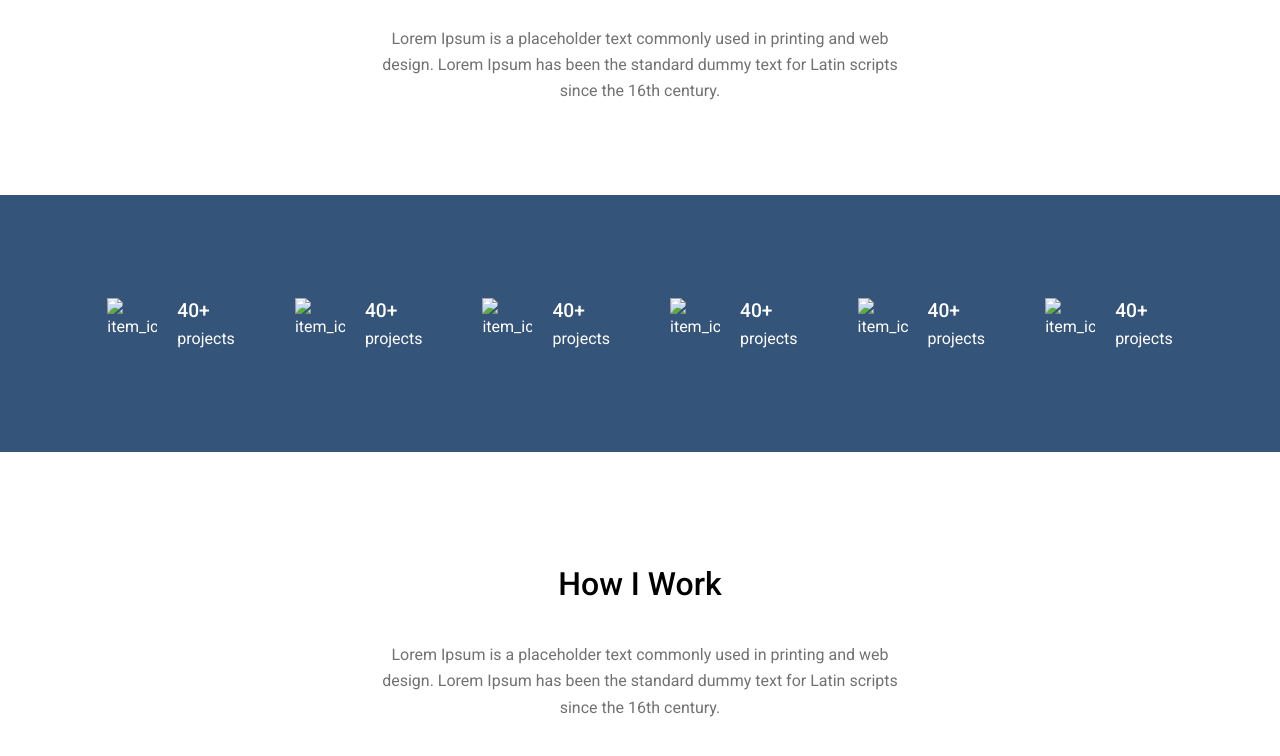
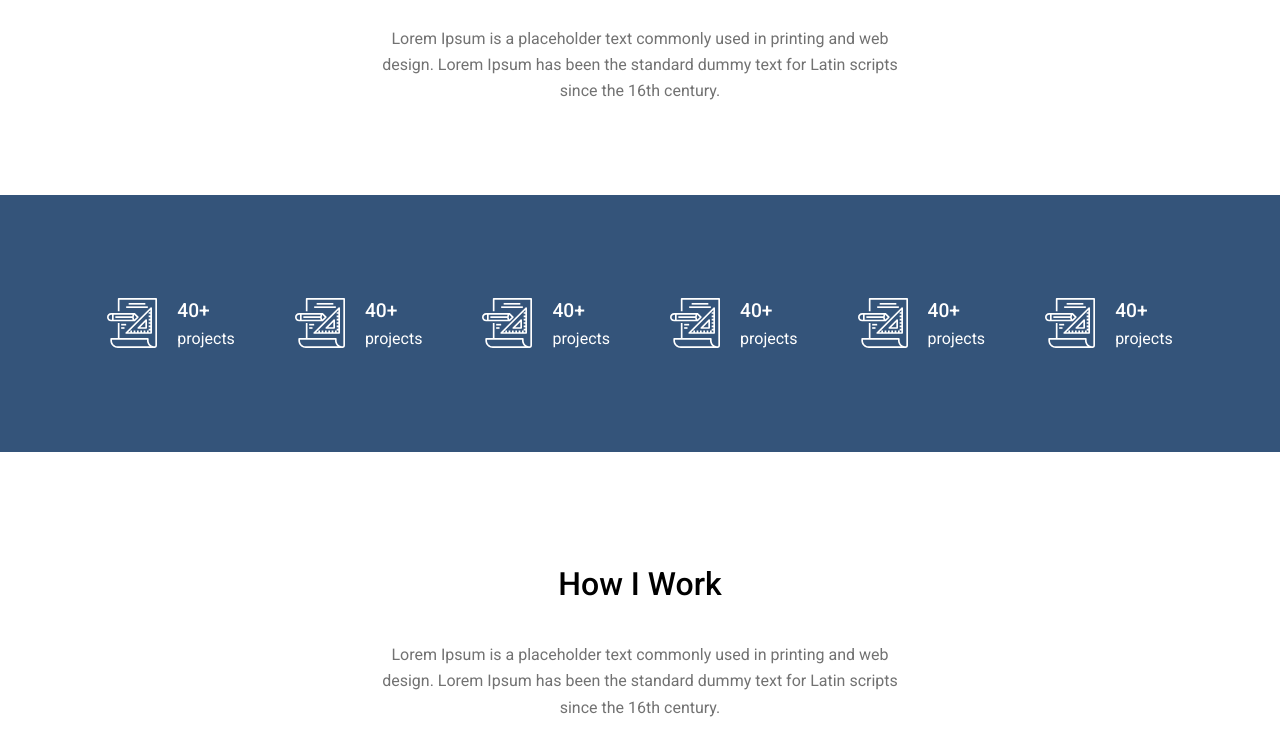
Before and after one commit to Chellsi/fullstack_hw9, a website: page index.html in a window 1280 px wide. Shown: the part 924-1680 px from the top of the page. Drawn offline with nearby package versions, Linux system fonts and the light colour scheme; the site is published under a folder, as on GitHub Pages, so addresses that start at the root find nothing.

Commit message:
extra slash removal

```diff
--- a/index.html
+++ b/index.html
@@ -3,7 +3,7 @@
 <head>
     <meta charset="UTF-8">
     <meta name="viewport" content="width=device-width, initial-scale=1.0">
-    <link rel="stylesheet" href="/node_modules/normalize.css/normalize.css">
+    <link rel="stylesheet" href="node_modules/normalize.css/normalize.css">
     <link rel="preconnect" href="https://fonts.googleapis.com">
     <link rel="preconnect" href="https://fonts.gstatic.com" crossorigin>
     <link href="https://fonts.googleapis.com/css2?family=Roboto:ital,wght@0,100..900;1,100..900&display=swap" rel="stylesheet">
@@ -39,42 +39,42 @@
         <div class="projects__container">
             <ul class="projects__list">
                 <li class="projects__item">
-                    <img class="item__icon" src="/assets/img/item_icon.svg" alt="item_icon">
+                    <img class="item__icon" src="assets/img/item_icon.svg" alt="item_icon">
                     <div class="projects__item__text">
                         <h3>40+</h3>
                         <span>projects</span>
                     </div>
                 </li>
                 <li class="projects__item">
-                    <img class="item__icon" src="/assets/img/item_icon.svg" alt="item_icon">
+                    <img class="item__icon" src="assets/img/item_icon.svg" alt="item_icon">
                     <div class="projects__item__text">
                         <h3>40+</h3>
                         <span>projects</span>
                     </div>
                 </li>
                 <li class="projects__item">
-                    <img class="item__icon" src="/assets/img/item_icon.svg" alt="item_icon">
+                    <img class="item__icon" src="assets/img/item_icon.svg" alt="item_icon">
                     <div class="projects__item__text">
                         <h3>40+</h3>
                         <span>projects</span>
                     </div>
                 </li>
                 <li class="projects__item">
-                    <img class="item__icon" src="/assets/img/item_icon.svg" alt="item_icon">
+                    <img class="item__icon" src="assets/img/item_icon.svg" alt="item_icon">
                     <div class="projects__item__text">
                         <h3>40+</h3>
                         <span>projects</span>
                     </div>
                 </li>
                 <li class="projects__item">
-                    <img class="item__icon" src="/assets/img/item_icon.svg" alt="item_icon">
+                    <img class="item__icon" src="assets/img/item_icon.svg" alt="item_icon">
                     <div class="projects__item__text">
                         <h3>40+</h3>
                         <span>projects</span>
                     </div>
                 </li>
                 <li class="projects__item">
-                    <img class="item__icon" src="/assets/img/item_icon.svg" alt="item_icon">
+                    <img class="item__icon" src="assets/img/item_icon.svg" alt="item_icon">
                     <div class="projects__item__text">
                         <h3>40+</h3>
                         <span>projects</span>
```
